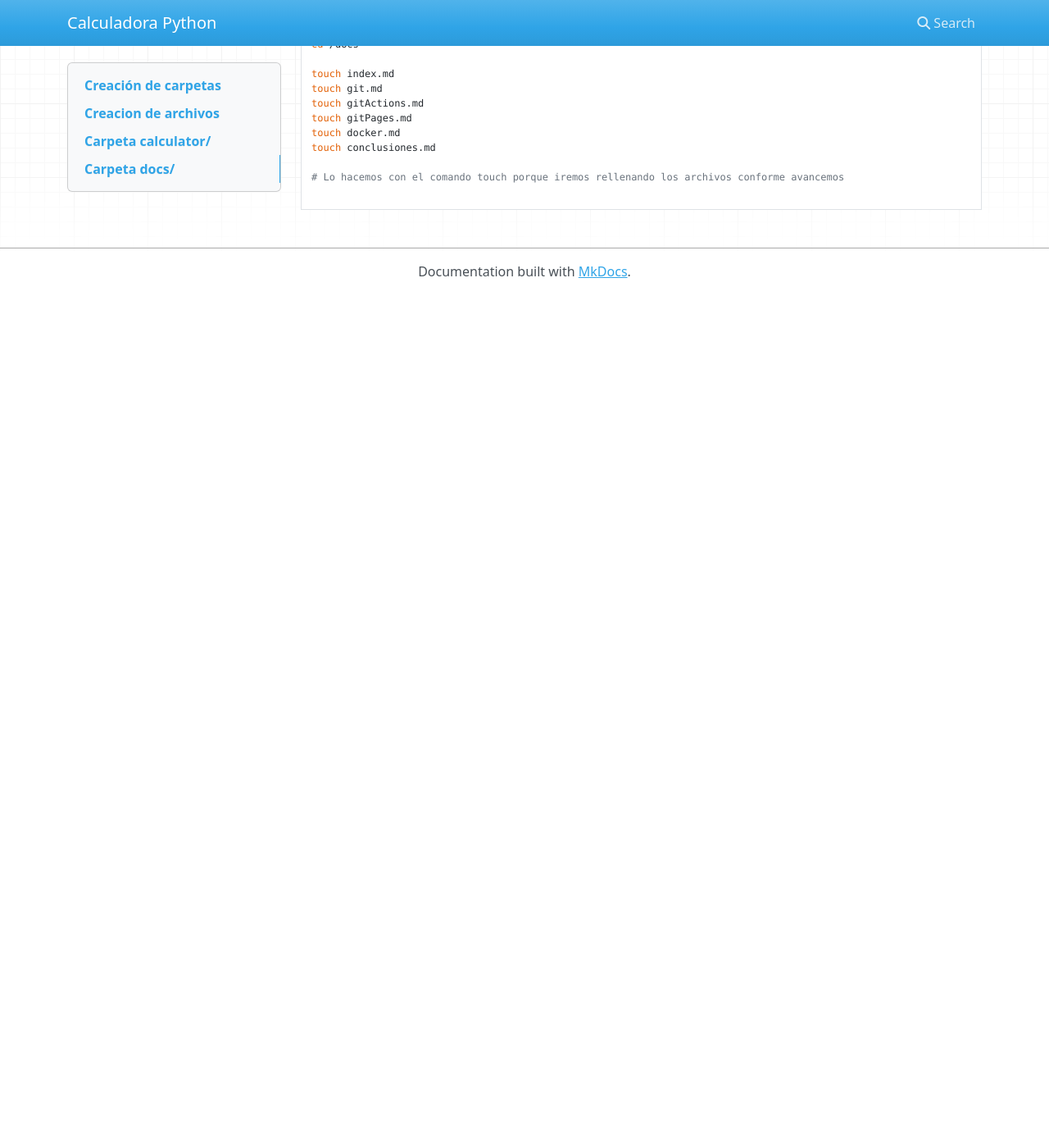
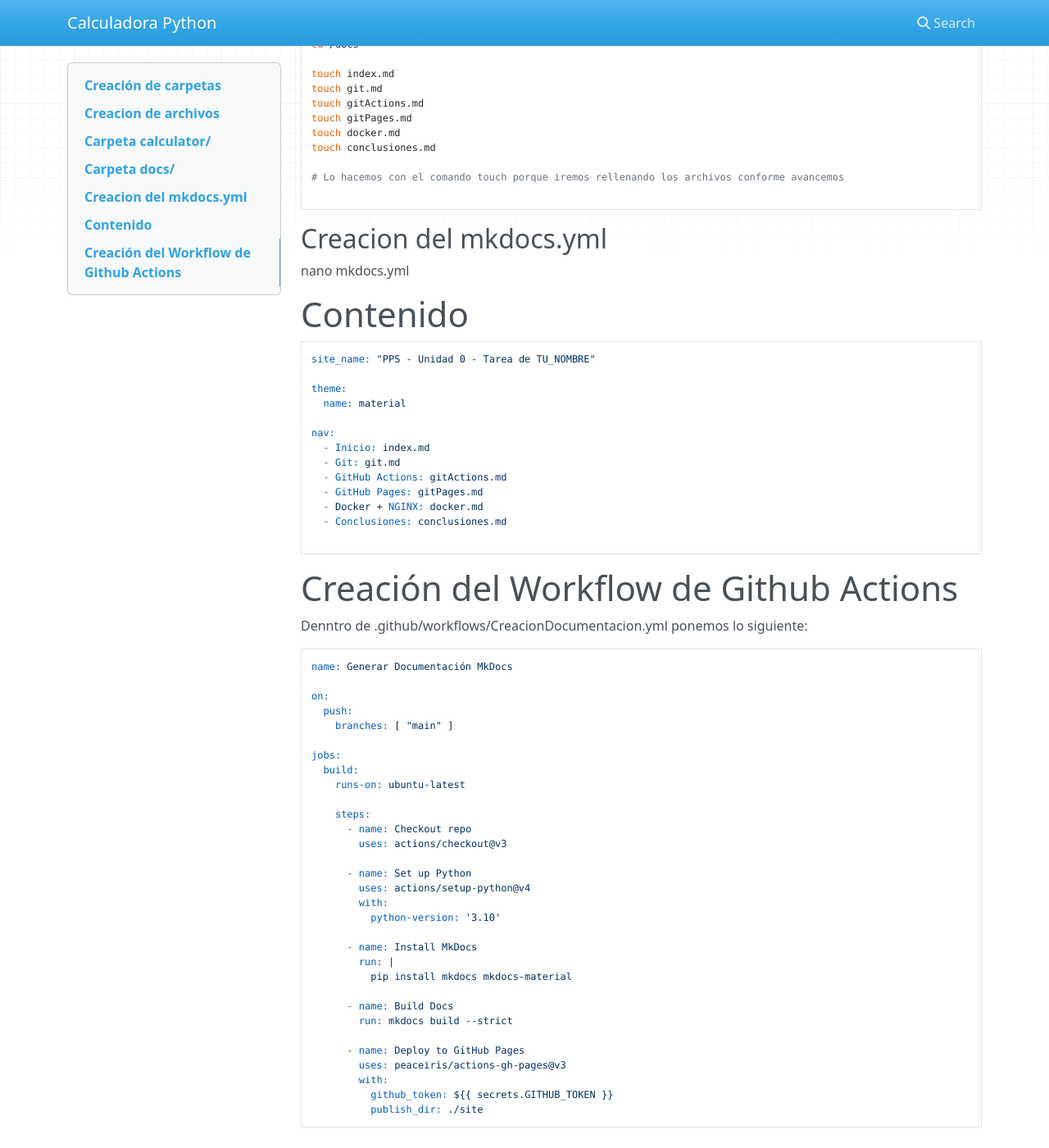
Before and after one commit to vjp-jeronimoGRC/PPS-Unidad0-Tarea-Jeronimo, an MkDocs documentation site: the page built from docs/gitActions.md, in a window 1280 px wide and 1400 px high, scrolled down 1728 px. Shown: the whole window at 82% size. Built offline with MkDocs 1.6.1, drawn with Linux system fonts in a browser that asks for light colours; nearby versions of some CDN libraries; before the commit the page ends 2087 px from its top, so only the background shows below that.

Commit message:
Añadido el Github Actions Workflow

````diff
--- a/docs/gitActions.md
+++ b/docs/gitActions.md
@@ -103,3 +103,59 @@ touch conclusiones.md
 # Lo hacemos con el comando touch porque iremos rellenando los archivos conforme avancemos
 
 ```
+## Creacion del mkdocs.yml
+nano mkdocs.yml
+# Contenido
+
+```
+site_name: "PPS - Unidad 0 - Tarea de TU_NOMBRE"
+
+theme:
+  name: material
+
+nav:
+  - Inicio: index.md
+  - Git: git.md
+  - GitHub Actions: gitActions.md
+  - GitHub Pages: gitPages.md
+  - Docker + NGINX: docker.md
+  - Conclusiones: conclusiones.md
+
+```
+# Creación del Workflow de Github Actions
+
+Denntro de .github/workflows/CreacionDocumentacion.yml ponemos lo siguiente:
+
+```
+name: Generar Documentación MkDocs
+
+on:
+  push:
+    branches: [ "main" ]
+
+jobs:
+  build:
+    runs-on: ubuntu-latest
+
+    steps:
+      - name: Checkout repo
+        uses: actions/checkout@v3
+
+      - name: Set up Python
+        uses: actions/setup-python@v4
+        with:
+          python-version: '3.10'
+
+      - name: Install MkDocs
+        run: |
+          pip install mkdocs mkdocs-material
+
+      - name: Build Docs
+        run: mkdocs build --strict
+
+      - name: Deploy to GitHub Pages
+        uses: peaceiris/actions-gh-pages@v3
+        with:
+          github_token: ${{ secrets.GITHUB_TOKEN }}
+          publish_dir: ./site
+```
````
